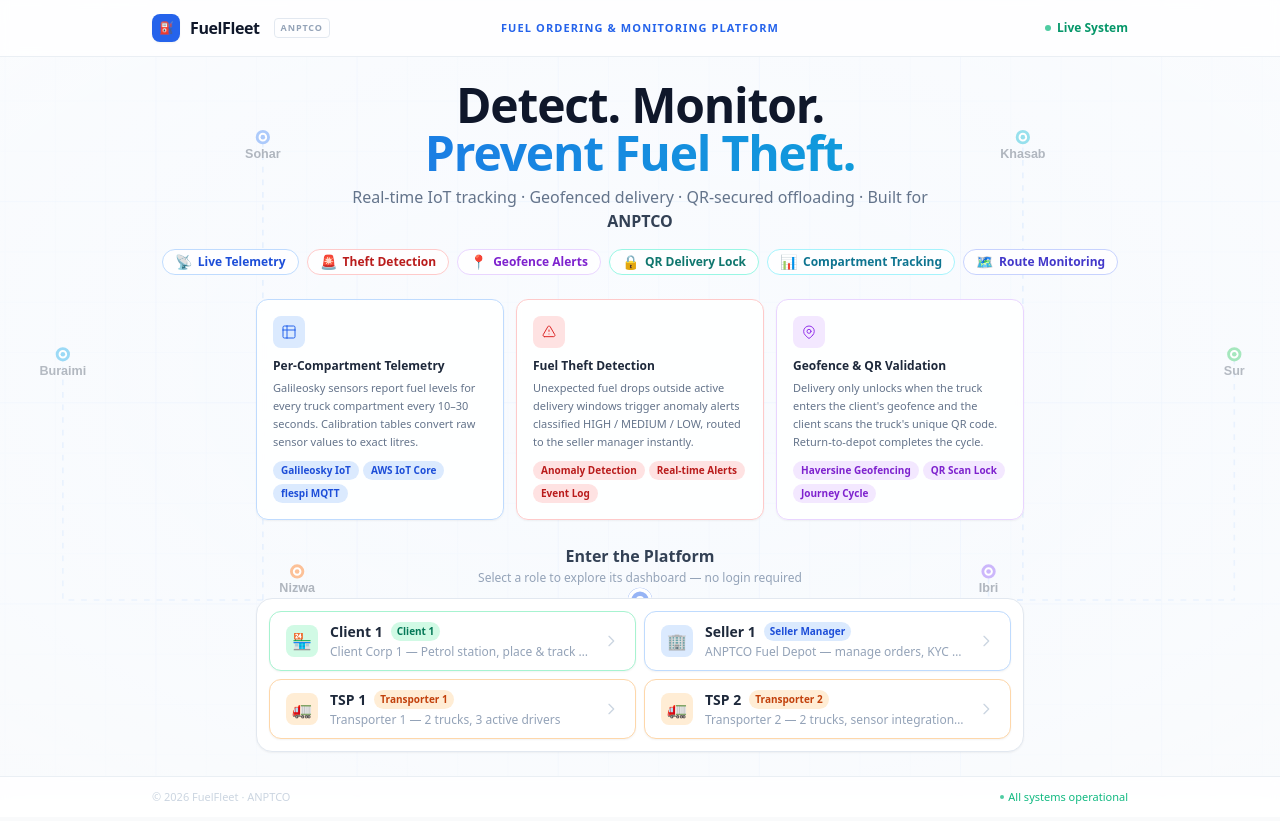
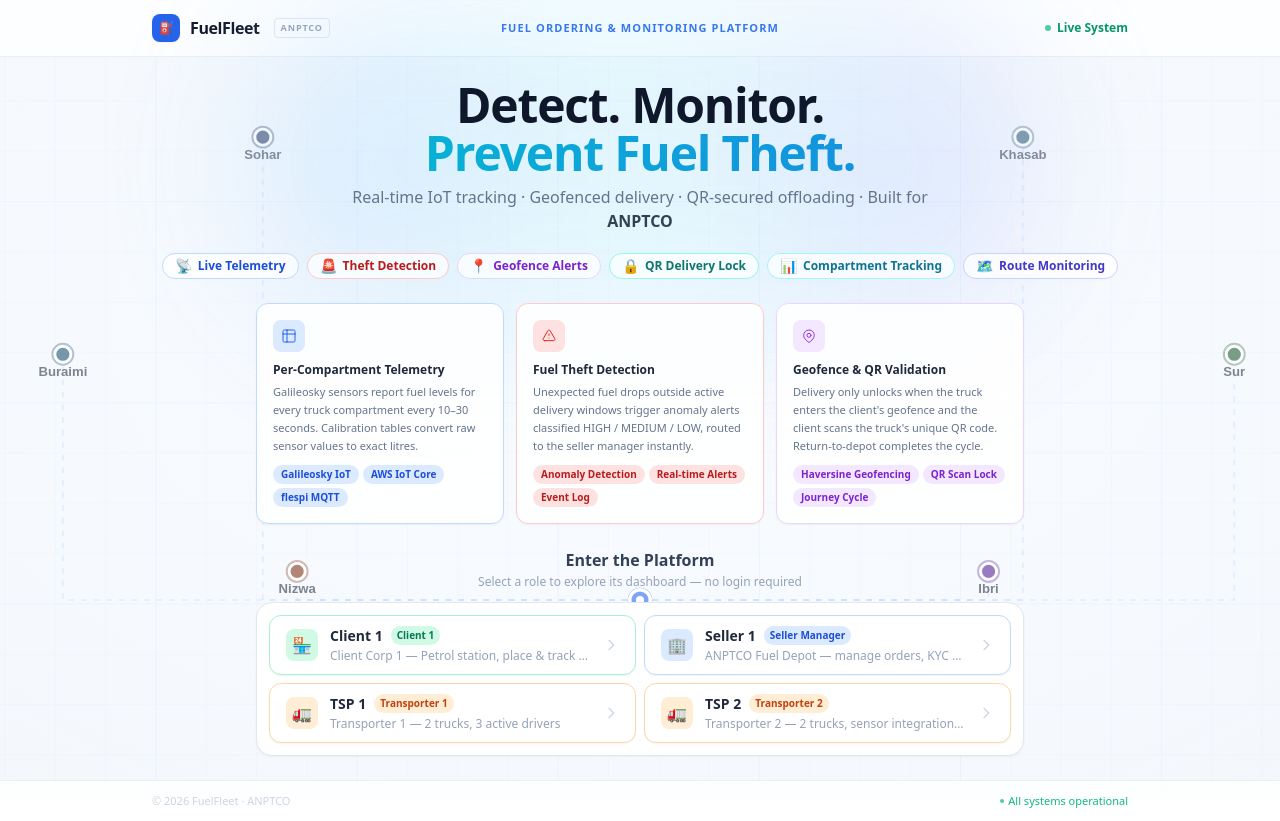
Before and after one commit to GautamMahli08/FrontendStyle-ANPTCO, a Next.js app: page / in a window 1280 px wide. Built offline with nearby package versions, Linux system fonts and the light colour scheme.

Commit message:
landing page changes

```diff
--- a/src/app/globals.css
+++ b/src/app/globals.css
@@ -7,3 +7,20 @@
   padding: 0;
   box-sizing: border-box;
 }
+
+/* Staggered entrance helpers for landing page sections */
+.stagger-1 { animation-delay: 0.05s; }
+.stagger-2 { animation-delay: 0.15s; }
+.stagger-3 { animation-delay: 0.28s; }
+.stagger-4 { animation-delay: 0.42s; }
+
+/* Respect users who prefer reduced motion */
+@media (prefers-reduced-motion: reduce) {
+  *,
+  *::before,
+  *::after {
+    animation-duration: 0.001ms !important;
+    animation-iteration-count: 1 !important;
+    transition-duration: 0.001ms !important;
+  }
+}
--- a/src/app/page.tsx
+++ b/src/app/page.tsx
@@ -33,6 +33,7 @@
     desc:  'Galileosky sensors report fuel levels for every truck compartment every 10–30 seconds. Calibration tables convert raw sensor values to exact litres.',
     tags:  ['Galileosky IoT', 'AWS IoT Core', 'flespi MQTT'],
     tagCls:'bg-blue-100 text-blue-700',
+    accent:'bg-gradient-to-r from-blue-500 to-cyan-500',
   },
   {
     cls:     'border-red-200    bg-red-50/70',
@@ -44,6 +45,7 @@
     desc:  'Unexpected fuel drops outside active delivery windows trigger anomaly alerts classified HIGH / MEDIUM / LOW, routed to the seller manager instantly.',
     tags:  ['Anomaly Detection', 'Real-time Alerts', 'Event Log'],
     tagCls:'bg-red-100 text-red-700',
+    accent:'bg-gradient-to-r from-red-500 to-orange-500',
   },
   {
     cls:     'border-purple-200 bg-purple-50/70',
@@ -55,6 +57,7 @@
     desc:  "Delivery only unlocks when the truck enters the client's geofence and the client scans the truck's unique QR code. Return-to-depot completes the cycle.",
     tags:  ['Haversine Geofencing', 'QR Scan Lock', 'Journey Cycle'],
     tagCls:'bg-purple-100 text-purple-700',
+    accent:'bg-gradient-to-r from-purple-500 to-indigo-500',
   },
 ];
 
@@ -106,7 +109,7 @@
         <NetworkMap className="absolute inset-0 w-full h-full" />
         {/* Soft vignette — keeps the centre content readable while the grid shows through */}
         <div className="absolute inset-0"
-          style={{ background: 'radial-gradient(ellipse 72% 64% at 50% 46%, rgba(255,255,255,0.45) 25%, rgba(255,255,255,0.72) 100%)' }} />
+          style={{ background: 'radial-gradient(ellipse 72% 64% at 50% 46%, rgba(255,255,255,0.4) 22%, rgba(255,255,255,0.45) 100%)' }} />
       </div>
 
       {/* ── CONTENT ── */}
@@ -132,15 +135,18 @@
         <main className="flex-1 min-h-0 flex flex-col justify-start gap-6 py-6 px-6">
 
           {/* ── HERO ── */}
-          <section className="text-center">
+          <section className="relative text-center animate-fade-up stagger-1">
+            {/* Animated aurora glow behind the headline */}
+            <div aria-hidden className="pointer-events-none absolute left-1/2 top-[42%] -z-10 h-72 w-[42rem] max-w-[92vw] -translate-x-1/2 -translate-y-1/2 rounded-full bg-gradient-to-r from-blue-300/40 via-cyan-200/30 to-indigo-300/40 blur-3xl animate-aurora" />
+
             <h1 className="text-4xl md:text-5xl font-black leading-tight tracking-tight text-slate-900 mb-2">
               Detect. Monitor.
-              <span className="block text-transparent bg-clip-text bg-gradient-to-r from-blue-600 to-cyan-500">
+              <span className="block bg-[length:200%_auto] bg-clip-text text-transparent bg-gradient-to-r from-blue-600 via-cyan-500 to-blue-600 animate-shimmer">
                 Prevent Fuel Theft.
               </span>
             </h1>
 
-            <p className="text-slate-500 text-sm md:text-base max-w-xl mx-auto mb-4">
+            <p className="text-slate-500 text-sm md:text-base max-w-xl mx-auto mb-5">
               Real-time IoT tracking · Geofenced delivery · QR-secured offloading · Built for{' '}
               <span className="text-slate-700 font-semibold">ANPTCO</span>
             </p>
@@ -148,7 +154,7 @@
             {/* Feature pills */}
             <div className="flex flex-wrap justify-center gap-2">
               {FEATURE_PILLS.map(f => (
-                <span key={f.label} className={`inline-flex items-center gap-1.5 border rounded-full px-3 py-1 text-xs font-semibold bg-white/80 backdrop-blur-sm ${f.cls}`}>
+                <span key={f.label} className={`inline-flex items-center gap-1.5 border rounded-full px-3 py-1 text-xs font-semibold bg-white/80 backdrop-blur-sm transition-all duration-200 hover:-translate-y-0.5 hover:shadow-sm ${f.cls}`}>
                   <span className="text-sm leading-none">{f.icon}</span>
                   {f.label}
                 </span>
@@ -157,10 +163,12 @@
           </section>
 
           {/* ── CAPABILITY CARDS ── */}
-          <section className="grid grid-cols-3 gap-3 max-w-3xl mx-auto w-full">
+          <section className="grid grid-cols-3 gap-3 max-w-3xl mx-auto w-full animate-fade-up stagger-2">
             {CAPABILITY_CARDS.map(card => (
-              <div key={card.title} className={`border rounded-xl p-4 bg-white/85 backdrop-blur-sm shadow-sm ${card.cls}`}>
-                <div className={`w-8 h-8 rounded-lg flex items-center justify-center mb-2.5 ${card.iconCls}`}>
+              <div key={card.title} className={`group relative overflow-hidden border rounded-xl p-4 bg-white/85 backdrop-blur-sm shadow-sm transition-all duration-300 hover:-translate-y-1 hover:shadow-lg ${card.cls}`}>
+                {/* top accent bar — grows on hover */}
+                <span className={`absolute inset-x-0 top-0 h-0.5 origin-left scale-x-0 transition-transform duration-300 group-hover:scale-x-100 ${card.accent}`} />
+                <div className={`w-8 h-8 rounded-lg flex items-center justify-center mb-2.5 transition-transform duration-300 group-hover:scale-110 group-hover:rotate-3 ${card.iconCls}`}>
                   {card.icon}
                 </div>
                 <p className="text-xs font-bold text-slate-800 mb-1.5 leading-tight">{card.title}</p>
@@ -175,7 +183,7 @@
           </section>
 
           {/* ── ROLE SELECTOR ── */}
-          <section>
+          <section className="animate-fade-up stagger-3">
             <div className="text-center mb-3">
               <h2 className="text-base font-bold text-slate-700">Enter the Platform</h2>
               <p className="text-slate-400 text-xs mt-0.5">Select a role to explore its dashboard — no login required</p>
@@ -195,9 +203,9 @@
                         key={persona.id}
                         onClick={() => quickLogin(persona.id)}
                         disabled={isLoading}
-                        className={`group flex items-center gap-3 bg-white border ${theme.card} rounded-xl px-4 py-2.5 text-left transition-all duration-150 shadow-sm hover:shadow-md disabled:opacity-50`}
+                        className={`group flex items-center gap-3 bg-white border ${theme.card} rounded-xl px-4 py-2.5 text-left transition-all duration-200 shadow-sm hover:shadow-md hover:-translate-y-0.5 disabled:opacity-50`}
                       >
-                        <div className={`w-8 h-8 rounded-lg flex items-center justify-center text-base flex-shrink-0 ${theme.iconBg}`}>
+                        <div className={`w-8 h-8 rounded-lg flex items-center justify-center text-base flex-shrink-0 transition-transform duration-200 group-hover:scale-110 ${theme.iconBg}`}>
                           {persona.icon}
                         </div>
                         <div className="flex-1 min-w-0">
@@ -209,7 +217,7 @@
                         </div>
                         {isLoading
                           ? <svg className="w-4 h-4 text-slate-400 animate-spin flex-shrink-0" fill="none" viewBox="0 0 24 24"><circle className="opacity-25" cx="12" cy="12" r="10" stroke="currentColor" strokeWidth="4"/><path className="opacity-75" fill="currentColor" d="M4 12a8 8 0 018-8V0C5.373 0 0 5.373 0 12h4z"/></svg>
-                          : <svg className="w-4 h-4 text-slate-300 group-hover:text-slate-500 transition-colors flex-shrink-0" fill="none" stroke="currentColor" viewBox="0 0 24 24"><path strokeLinecap="round" strokeLinejoin="round" strokeWidth={2} d="M9 5l7 7-7 7"/></svg>
+                          : <svg className="w-4 h-4 text-slate-300 group-hover:text-slate-500 group-hover:translate-x-1 transition-all flex-shrink-0" fill="none" stroke="currentColor" viewBox="0 0 24 24"><path strokeLinecap="round" strokeLinejoin="round" strokeWidth={2} d="M9 5l7 7-7 7"/></svg>
                         }
                       </button>
                     );
--- a/src/components/maps/NetworkMap.tsx
+++ b/src/components/maps/NetworkMap.tsx
@@ -22,12 +22,12 @@
 // Destinations live in the left/right margins + corners — never the centre.
 // Labelled with Omani cities (positions are decorative, not geographic).
 const NODES: Array<Pt & { color: string; dur: number; begin: number; name: string }> = [
-  { x: 270,  y: 120, color: '#3b82f6', dur: 7.0, begin: 0.0, name: 'Sohar'   },
-  { x: 95,   y: 310, color: '#0ea5e9', dur: 6.5, begin: 2.6, name: 'Buraimi' },
-  { x: 300,  y: 500, color: '#f97316', dur: 8.5, begin: 2.0, name: 'Nizwa'   },
-  { x: 935,  y: 120, color: '#06b6d4', dur: 8.0, begin: 1.2, name: 'Khasab'  },
-  { x: 1120, y: 310, color: '#22c55e', dur: 7.2, begin: 0.3, name: 'Sur'     },
-  { x: 905,  y: 500, color: '#8b5cf6', dur: 7.5, begin: 1.6, name: 'Ibri'    },
+  { x: 270,  y: 120, color: '#172554', dur: 7.0, begin: 0.0, name: 'Sohar'   },
+  { x: 95,   y: 310, color: '#0c4a6e', dur: 6.5, begin: 2.6, name: 'Buraimi' },
+  { x: 300,  y: 500, color: '#7c2d12', dur: 8.5, begin: 2.0, name: 'Nizwa'   },
+  { x: 935,  y: 120, color: '#164e63', dur: 8.0, begin: 1.2, name: 'Khasab'  },
+  { x: 1120, y: 310, color: '#14532d', dur: 7.2, begin: 0.3, name: 'Sur'     },
+  { x: 905,  y: 500, color: '#4c1d95', dur: 7.5, begin: 1.6, name: 'Ibri'    },
 ];
 
 /** Orthogonal "elbow" route from a → b: a straight horizontal run out of the depot,
@@ -84,14 +84,19 @@
       {/* Destination nodes + arrival pulse */}
       {NODES.map((n, i) => (
         <g key={`n${i}`}>
+          {/* gentle breathing ring — always alive */}
+          <circle cx={n.x} cy={n.y} r="9" fill="none" stroke={n.color} strokeWidth="2" opacity="0.55">
+            <animate attributeName="r" values="9;13;9" dur="3.2s" begin={`${n.begin}s`} repeatCount="indefinite" />
+            <animate attributeName="opacity" values="0.55;0.2;0.55" dur="3.2s" begin={`${n.begin}s`} repeatCount="indefinite" />
+          </circle>
           {/* arrival pulse — fires as the dot reaches the node */}
-          <circle cx={n.x} cy={n.y} r="4" fill="none" stroke={n.color} strokeWidth="2" opacity="0">
-            <animate attributeName="r" values="4;4;20;20" dur={`${n.dur}s`} begin={`${n.begin}s`} repeatCount="indefinite" keyTimes="0;0.8;0.97;1" />
-            <animate attributeName="opacity" values="0;0;0.6;0" dur={`${n.dur}s`} begin={`${n.begin}s`} repeatCount="indefinite" keyTimes="0;0.8;0.88;1" />
+          <circle cx={n.x} cy={n.y} r="4" fill="none" stroke={n.color} strokeWidth="2.5" opacity="0">
+            <animate attributeName="r" values="4;4;22;22" dur={`${n.dur}s`} begin={`${n.begin}s`} repeatCount="indefinite" keyTimes="0;0.8;0.97;1" />
+            <animate attributeName="opacity" values="0;0;0.8;0" dur={`${n.dur}s`} begin={`${n.begin}s`} repeatCount="indefinite" keyTimes="0;0.8;0.88;1" />
           </circle>
-          <circle cx={n.x} cy={n.y} r="5" fill="white" stroke={n.color} strokeWidth="2.5" />
-          <circle cx={n.x} cy={n.y} r="2" fill={n.color} />
-          <text x={n.x} y={n.y + 18} textAnchor="middle" fontSize="11" fontWeight="600" fill="#475569" fontFamily="sans-serif">{n.name}</text>
+          {/* solid deep core */}
+          <circle cx={n.x} cy={n.y} r="7" fill={n.color} stroke="white" strokeWidth="2.5" />
+          <text x={n.x} y={n.y + 19} textAnchor="middle" fontSize="11.5" fontWeight="700" fill="#1e293b" fontFamily="sans-serif">{n.name}</text>
         </g>
       ))}
 
@@ -118,7 +123,6 @@
       </circle>
       <circle cx={HUB.x} cy={HUB.y} r="9" fill="#2563eb" stroke="white" strokeWidth="3" />
       <circle cx={HUB.x} cy={HUB.y} r="3.5" fill="white" />
-      <text x={HUB.x} y={HUB.y + 26} textAnchor="middle" fontSize="13" fontWeight="700" fill="#1e3a8a" fontFamily="sans-serif">⛽ Fuel Depot</text>
     </svg>
   );
 }
--- a/tailwind.config.js
+++ b/tailwind.config.js
@@ -12,9 +12,24 @@
           '0%, 100%': { top: '0%' },
           '50%':      { top: '100%' },
         },
+        fadeUp: {
+          '0%':   { opacity: '0', transform: 'translateY(14px)' },
+          '100%': { opacity: '1', transform: 'translateY(0)' },
+        },
+        shimmer: {
+          '0%':   { backgroundPosition: '0% 50%' },
+          '100%': { backgroundPosition: '200% 50%' },
+        },
+        aurora: {
+          '0%, 100%': { transform: 'translate(-50%, -50%) scale(1)',   opacity: '0.55' },
+          '50%':      { transform: 'translate(-50%, -50%) scale(1.18)', opacity: '0.8'  },
+        },
       },
       animation: {
         scanline: 'scanline 2s ease-in-out infinite',
+        'fade-up': 'fadeUp 0.6s cubic-bezier(0.16, 1, 0.3, 1) both',
+        shimmer:   'shimmer 4s linear infinite',
+        aurora:    'aurora 9s ease-in-out infinite',
       },
     },
   },
```
